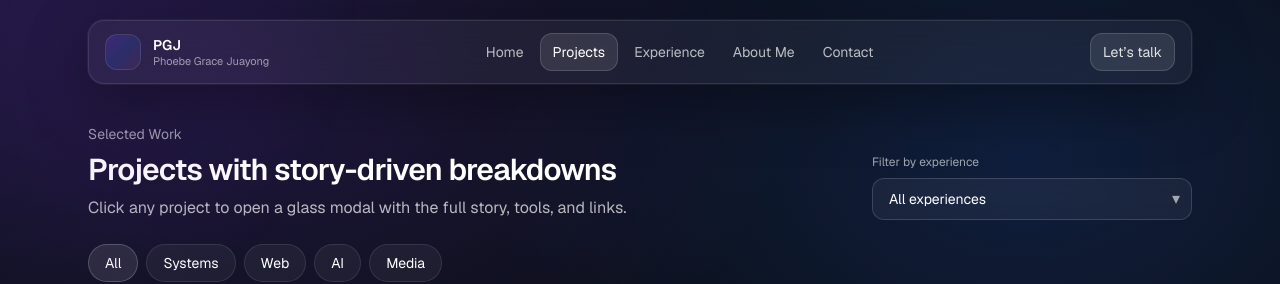
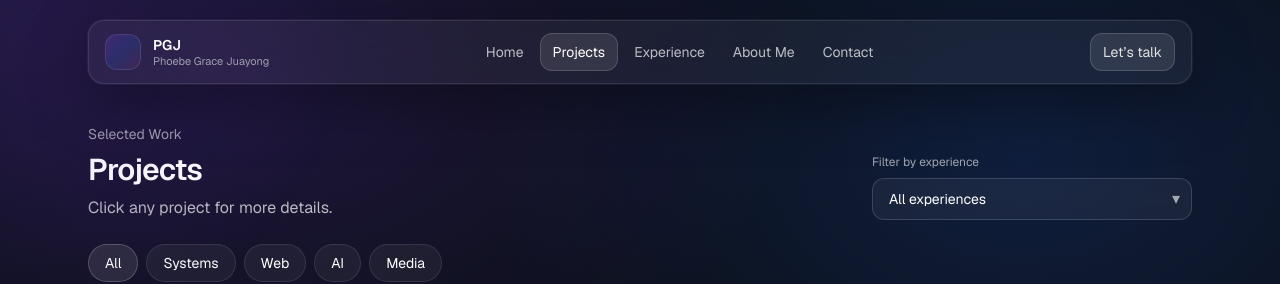
Before and after one commit to phoebegrace/pgj, a Next.js app: page /projects in a window 1280 px wide. Shown: the top 284 px of the page. Built offline with nearby package versions, Linux system fonts and the light colour scheme.

Commit message:
little update on projects

```diff
--- a/components/projects/ProjectsSection.tsx
+++ b/components/projects/ProjectsSection.tsx
@@ -18,7 +18,7 @@ const experienceOptions: Array<{ id: string; label: string; title: string }> = [
   {
     id: "all",
     label: "All experiences",
-    title: "Projects with story-driven breakdowns",
+    title: "Projects",
   },
   {
     id: "lunatik",
@@ -158,8 +158,7 @@ export default function ProjectsSection() {
           </h2>
 
           <p className="mt-2 max-w-2xl text-white/70">
-            Click any project to open a glass modal with the full story, tools,
-            and links.
+            Click any project for more details.
           </p>
         </div>
 
```
